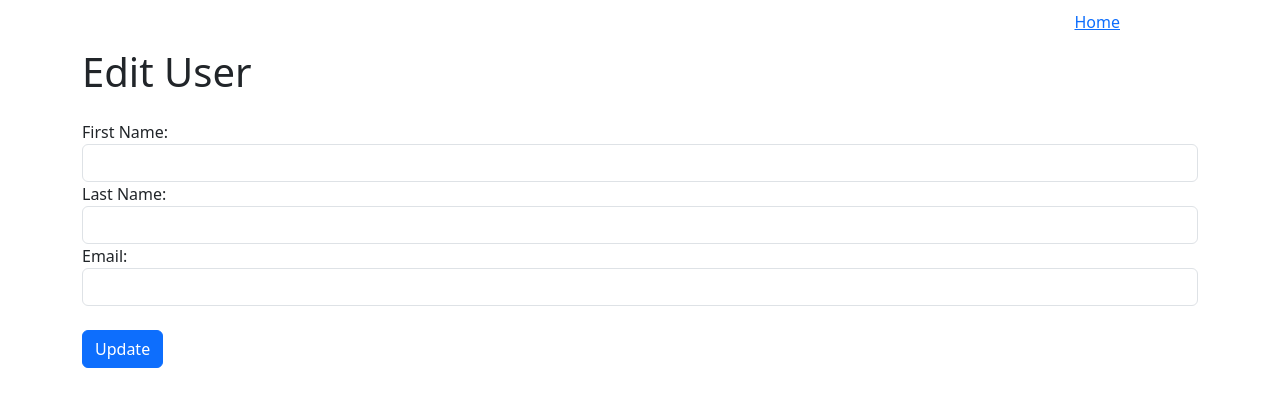
After one commit to MouhamedAliSaidi/flask_app, a Flask app: template templates/edit.html in a window 1280 px wide. The commit adds this page. Shown: the top 407 px of the page. Run offline with Flask 3, Linux system fonts and the light colour scheme; the template is opened without the code that fills it, so the values that code supplies are empty.

Commit message:
users crud

```diff
--- a/server.py
+++ b/server.py
@@ -1,10 +1,15 @@
 from flask import Flask, render_template, request, redirect
+
 import datetime
 
 app = Flask(__name__)
 app.secret_key = '123'
 
 users = []
+
+@app.route('/')
+def home():
+    return redirect('/read')
 
 @app.route('/read')
 def read():
@@ -32,5 +37,39 @@ def process():
 
     return redirect('/read')
 
-if __name__ == "__main__":
+@app.route('/edit/<int:user_id>')
+def edit(user_id):
+    user = next((u for u in users if u['id'] == user_id), None)
+    if not user:
+        return "User not found", 404
+    return render_template('edit.html', user=user)
+
+@app.route('/update/<int:user_id>', methods=['POST'])
+def update(user_id):
+    user = next((u for u in users if u['id'] == user_id), None)
+    if not user:
+        return "User not found", 404
+
+    user['first_name'] = request.form['name']
+    user['last_name'] = request.form['lastname']
+    user['email'] = request.form['email']
+    user['updated_at'] = datetime.datetime.now().strftime("%Y-%m-%d %H:%M:%S")
+
+    return redirect('/read')
+
+@app.route('/delete/<int:user_id>')
+def delete(user_id):
+    global users
+    users = [u for u in users if u['id'] != user_id]
+    return redirect('/read')
+
+@app.route('/user/<int:user_id>')    ##enhanced with ai
+def user_details(user_id):
+    user = next((u for u in users if u['id'] == user_id), None)
+    if not user:
+        return "User not found", 404
+    return render_template('user.html', user=user)
+
+
+if __name__ == '__main__':
     app.run(debug=True)
--- /dev/null
+++ b/templates/edit.html
@@ -0,0 +1,40 @@
+<!DOCTYPE html>
+<html lang="en">
+<head>
+    <meta charset="UTF-8">
+    <meta name="viewport" content="width=device-width, initial-scale=1.0">
+    <link href="https://cdn.jsdelivr.net/npm/bootstrap@5.3.3/dist/css/bootstrap.min.css" rel="stylesheet" integrity="sha384-QWTKZyjpPEjISv5WaRU9OFeRpok6YctnYmDr5pNlyT2bRjXh0JMhjY6hW+ALEwIH" crossorigin="anonymous">
+    <script src="https://cdn.jsdelivr.net/npm/bootstrap@5.3.3/dist/js/bootstrap.bundle.min.js" integrity="sha384-YvpcrYf0tY3lHB60NNkmXc5s9fDVZLESaAA55NDzOxhy9GkcIdslK1eN7N6jIeHz" crossorigin="anonymous"></script>
+    <style>
+        .top-right {
+            position: absolute;
+            top: 10px;
+            right: 10px;
+            margin-right: 150px;
+        }
+    </style>
+    <title>Edit</title>
+</head>
+<body>
+
+    <a href="/read" class="top-right">Home</a>
+    <div class="container mt-5" >
+        <h1>Edit User </h1>
+        <form action="/update/{{ user.id }}" method="POST" class="mt-4">
+            <div class="form-group">
+                <label for="name">First Name:</label>
+                <input type="text" id="name" name="name" class="form-control" value="{{ user.first_name }}" required>
+                <label for="lastname">Last Name:</label>
+                <input type="text" id="lastname" name="lastname" class="form-control" value="{{ user.last_name }}" required>
+                <label for="email">Email:</label>
+                <input type="text" id="email" name="email" class="form-control" value="{{ user.email }}" required>
+            </div>
+            <br>
+            <div>
+                <button type="submit" class="btn btn-primary">Update</button>
+            </div>
+        </form>
+
+
+</body>
+</html>
```
Also changed, not shown: templates/read.html (+8 -1 lines), templates/user.html (added, +47 -0 lines).
